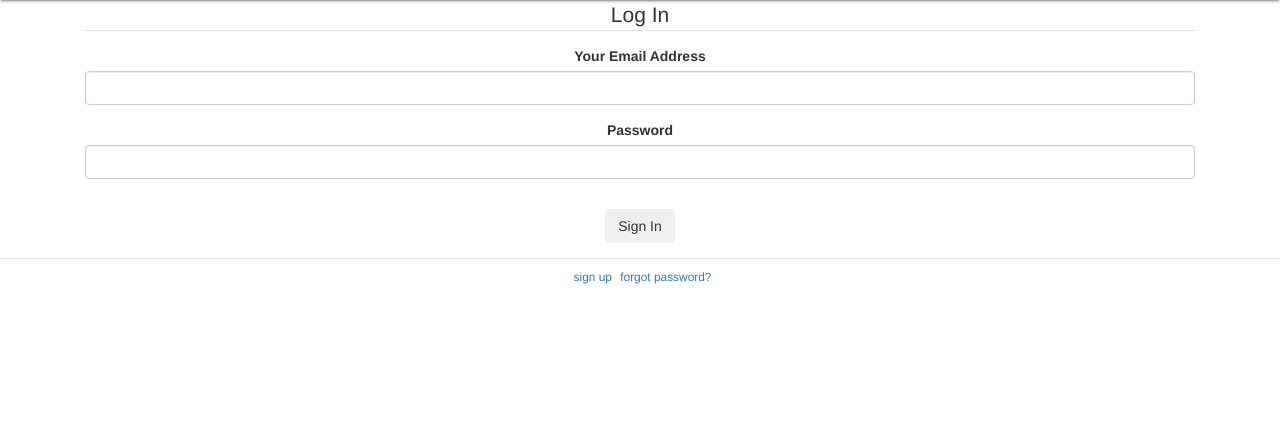
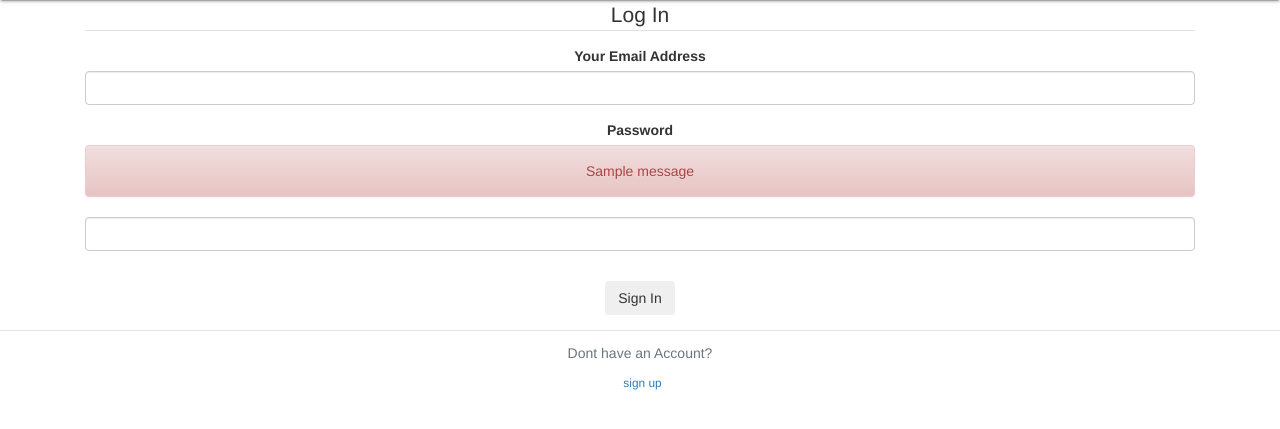
Before and after one commit to KabageMark/oneminute2, a Flask app: page / in a window 1280 px wide. Shown: the part 64-493 px from the top of the page. Run offline with Flask 2, Linux system fonts and the light colour scheme; tables that the repository leaves empty hold one stand-in row (values such as "Sample post"); one stand-in notice (Sample message) is shown; some libraries are stand-ins or nearby versions.

Commit message:
images added to jumbotron

```diff
--- a/app/main/forms.py
+++ b/app/main/forms.py
@@ -15,7 +15,7 @@ class pitchForm(FlaskForm):
     submit = SubmitField('submit')
 
 class commentForm(FlaskForm):
-    comment = StringField('Pitch')
+    comment = StringField('Comment')
 
     username = StringField('Username')
 
--- a/app/main/views.py
+++ b/app/main/views.py
@@ -16,6 +16,7 @@ def register():
         db.session.commit()
         return redirect(url_for('main.login'))
         title = "New Account"
+        flash('Account succesfully created')
     return render_template('register.html',form = form)
 
 
--- a/app/templates/index.html
+++ b/app/templates/index.html
@@ -43,8 +43,14 @@
             <div class="form-group">
                 {{form.password.label}}
                 <br>
+                <div class="alert alert-danger">
+                    {% for message in get_flashed_messages()%}
+                    {{message}}
+                    {%endfor%}
+                    </div>
                 {{form.password (class="form-control")}}
             </div>
+
            </fieldset>
            <div class="form-group">
                {{form.submit(class="btn")}}
@@ -55,10 +61,8 @@
   <center>
    <div class="border-top pt-3">
         <small class="text-muted">
-         <a class="ml-2" href="{{url_for ('main.register')}}">sign up </a>
-        </small>
-        <small>
-         <a class="ml-2" href="#">forgot password?</a>
+        <p>Dont have an Account?</p>
+        <a class="ml-2" href="{{url_for ('main.register')}}">sign up </a>
         </small>
    </div>
   </center>
--- a/app/templates/posted.html
+++ b/app/templates/posted.html
@@ -18,6 +18,7 @@
                     <div class="mdl-layout-spacer"></div>
                     <!-- Navigation. We hide it in small screens. -->
                     <nav class="mdl-navigation mdl-layout--large-screen-only">
+                      <a class="mdl-navigation__link" href="http://127.0.0.1:5000/home/pitch">Home</a>
                       <a class="mdl-navigation__link" href="http://127.0.0.1:5000/">sign in</a>
                       <a class="mdl-navigation__link" href="http://127.0.0.1:5000/register">sign up</a>
                     </nav>
@@ -34,6 +35,7 @@
 
                         <div class="mdl-tabs__panel is-active" id="love-panel">
                         <div class="jumbotron">
+                        <center><img src="/static/img/logo.jpg" alt=""></center>
                         <center><h1>have anything lovely to say...?</h1></center>
                         </div>
                         {% for love in love %}
@@ -46,6 +48,7 @@
                         </div>
                         <div class="mdl-tabs__panel" id="Business-panel">
                         <div class="jumbotron">
+                        <center><img src="/static/img/logo1.jpg" alt=""></center>
                         <center><h1>What are you selling...?</h1></center>
                         </div>
                         {% for business in business %}
@@ -58,6 +61,7 @@
                         </div>
                         <div class="mdl-tabs__panel" id="Science-panel">
                         <div class="jumbotron">
+                        <center><img src="/static/img/logo2.jpg" alt=""></center>
                         <center><h1>Spread the word of science...?</h1></center>
                         </div>
                         {% for science in science %}
@@ -70,6 +74,7 @@
                         </div>
                         <div class="mdl-tabs__panel" id="Investment-panel">
                         <div class="jumbotron">
+                        <center><img src="/static/img/logo3.jpg" alt=""></center>
                         <center><h1>have anything to invest in...?</h1></center>
                         </div>
                         {% for investment in investment %}
```
Also changed, not shown: app/templates/pitch.html (+17 -1 lines), app/templates/register.html (+4 -6 lines), app/static/img/logo.jpg (added), app/static/img/logo1.jpg (added), app/static/img/logo2.jpg (added), app/static/img/logo3.jpg (added), app/templates/profile.html (added).
